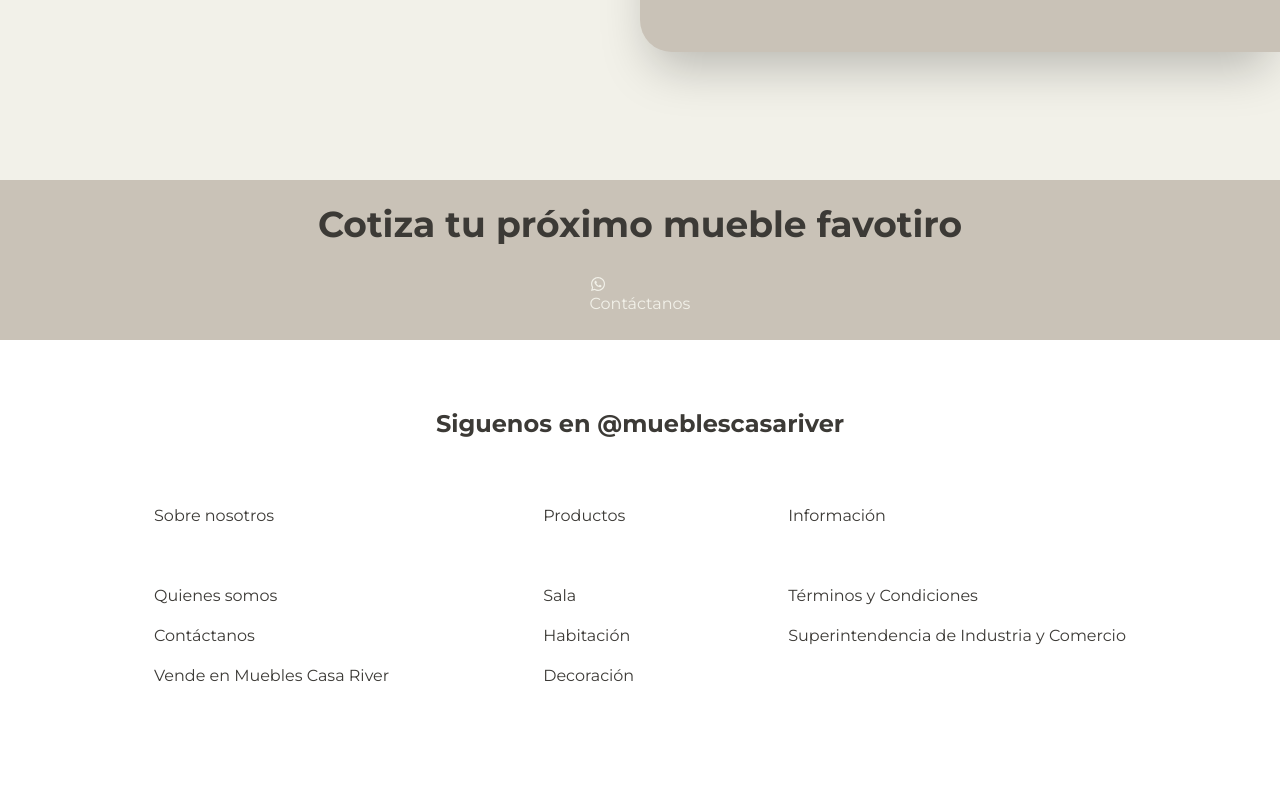
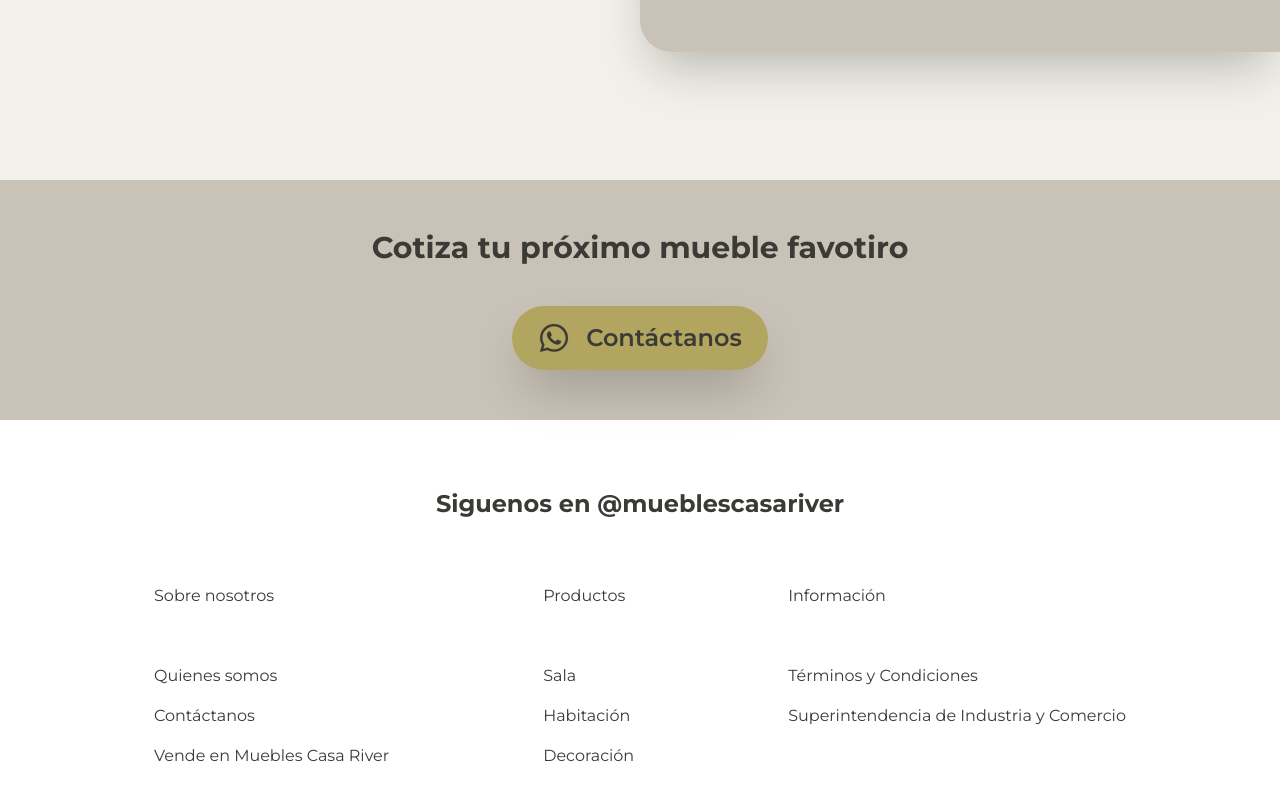
Before and after one commit to B9inzon/mueblescasariver, a Next.js app in the folder front/: page / in a window 1280 px wide. Shown: the part 2632-3432 px from the top of the page. Before the commit the page ends 3356 px from the top, so only its background shows below. Built offline with nearby package versions, Linux system fonts and the light colour scheme; a web font is replaced by a local one.

Commit message:
Added whatsapp icon

```diff
--- a/front/next.config.mjs
+++ b/front/next.config.mjs
@@ -1,4 +1,10 @@
 /** @type {import('next').NextConfig} */
-const nextConfig = {};
+const nextConfig = {
+    images: {
+        dangerouslyAllowSVG: true,
+        contentDispositionType: 'attachment',
+        contentSecurityPolicy: "default-src 'self'; script-src 'none'; sandbox;",
+      },
+};
 
 export default nextConfig;
--- a/front/src/components/ContactBanner.jsx
+++ b/front/src/components/ContactBanner.jsx
@@ -1,16 +1,23 @@
-import React from 'react'
-import { FaWhatsapp } from "react-icons/fa";
+import React from "react";
+import { WhatsappIcon } from "./icons/WhatsappIcon";
 
 export default function ContactBanner() {
   return (
-    <div className='w-full mt-32'>
-        <div className='flex flex-col h-40 bg-[#c9c2b7] justify-center items-center'>
-            <h1 className='text-[#3c3a36] font-bold text-4xl mb-8'>Cotiza tu próximo mueble favotiro</h1>
-            <a href='https://wa.link/icnysi' target='_blank'>
-            <FaWhatsapp />
-            Contáctanos
-            </a>
-        </div>
+    <div className="w-full mt-32">
+      <div className="flex flex-col h-60 bg-[#c9c2b7] justify-center items-center">
+        <h1 className="text-[#3c3a36] font-bold text-3xl mb-10">
+          Cotiza tu próximo mueble favotiro
+        </h1>
+        <a
+          href="https://wa.link/icnysi"
+          target="_blank"
+          rel="noopener noreferrer"
+          className="flex items-center justify-center shadow-2xl	 bg-[#b2a55f] p-4 w-1/5 rounded-4xl gap-4 text-2xl "
+        >
+          <WhatsappIcon />
+          <h3 className="text-[#3c3a36] font-semibold">Contáctanos</h3>
+        </a>
+      </div>
     </div>
-  )
+  );
 }
--- /dev/null
+++ b/front/src/components/icons/WhatsappIcon.jsx
@@ -0,0 +1,20 @@
+import React from 'react'
+
+export const WhatsappIcon = ({width = 24, height = 24, color = "#3c3a36"}) => {
+  return (
+    <>
+    <svg
+      xmlns="http://www.w3.org/2000/svg"
+      width={width}
+      height={height}
+      viewBox="0 0 448 512"
+      fill={color}
+      stroke={color}
+      strokeWidth="2"
+      className="w-8 h-8"
+      >
+        <path strokeLinecap="round" strokeLinejoin="round" d="M380.9 97.1C339 55.1 283.2 32 223.9 32c-122.4 0-222 99.6-222 222 0 39.1 10.2 77.3 29.6 111L0 480l117.7-30.9c32.4 17.7 68.9 27 106.1 27h.1c122.3 0 224.1-99.6 224.1-222 0-59.3-25.2-115-67.1-157zm-157 341.6c-33.2 0-65.7-8.9-94-25.7l-6.7-4-69.8 18.3L72 359.2l-4.4-7c-18.5-29.4-28.2-63.3-28.2-98.2 0-101.7 82.8-184.5 184.6-184.5 49.3 0 95.6 19.2 130.4 54.1 34.8 34.9 56.2 81.2 56.1 130.5 0 101.8-84.9 184.6-186.6 184.6zm101.2-138.2c-5.5-2.8-32.8-16.2-37.9-18-5.1-1.9-8.8-2.8-12.5 2.8-3.7 5.6-14.3 18-17.6 21.8-3.2 3.7-6.5 4.2-12 1.4-32.6-16.3-54-29.1-75.5-66-5.7-9.8 5.7-9.1 16.3-30.3 1.8-3.7.9-6.9-.5-9.7-1.4-2.8-12.5-30.1-17.1-41.2-4.5-10.8-9.1-9.3-12.5-9.5-3.2-.2-6.9-.2-10.6-.2-3.7 0-9.7 1.4-14.8 6.9-5.1 5.6-19.4 19-19.4 46.3 0 27.3 19.9 53.7 22.6 57.4 2.8 3.7 39.1 59.7 94.8 83.8 35.2 15.2 49 16.5 66.6 13.9 10.7-1.6 32.8-13.4 37.4-26.4 4.6-13 4.6-24.1 3.2-26.4-1.3-2.5-5-3.9-10.5-6.6z"></path>
+    </svg>
+    </>
+  )
+}
```
